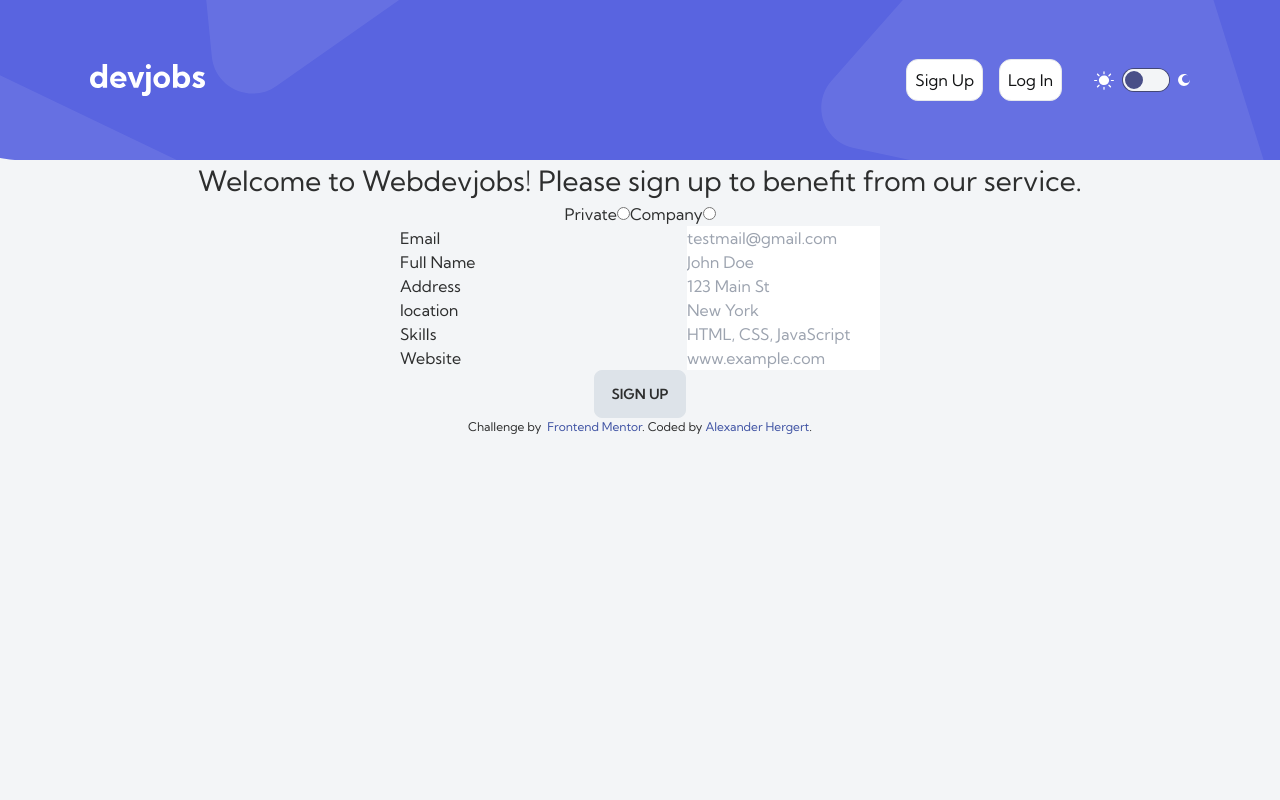
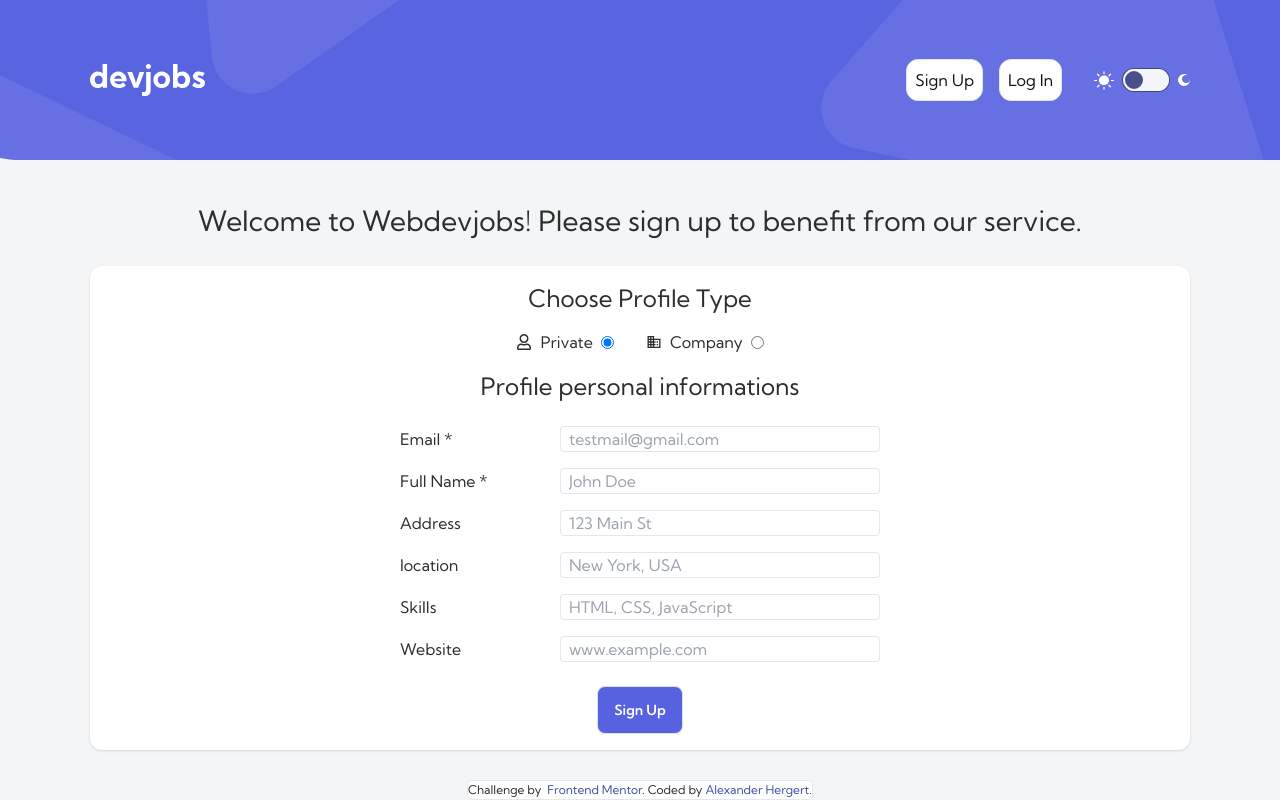
Before and after one commit to alexander-hergert/devjobs-web-app, a React (Vite) app in the folder frontend/: page /signup in a window 1280 px wide. Built offline with nearby package versions, Linux system fonts and the light colour scheme.

Commit message:
Style SignUp page and implement validation.

```diff
--- a/frontend/src/components/Footer.jsx
+++ b/frontend/src/components/Footer.jsx
@@ -2,7 +2,7 @@ import React from "react";
 
 const Footer = () => {
   return (
-    <footer>
+    <footer className="fixed bottom-0 left-[50%] translate-x-[-50%] bg-neutral border rounded">
       <p className="attribution">
         Challenge by &nbsp;
         <a href="https://www.frontendmentor.io?ref=challenge" target="_blank">
--- a/frontend/src/pages/SignUpPage.jsx
+++ b/frontend/src/pages/SignUpPage.jsx
@@ -5,11 +5,18 @@ import { useNavigate } from "react-router-dom";
 import axios from "axios";
 import { useDispatch } from "react-redux";
 import { setUser } from "../slices/userSlice";
+import { IoMdBusiness } from "react-icons/io";
+import { FaRegUser } from "react-icons/fa";
 
 const SignUpPage = () => {
   const dispatch = useDispatch();
   const navigate = useNavigate();
-  const { register, handleSubmit, watch } = useForm();
+  const {
+    register,
+    handleSubmit,
+    watch,
+    formState: { errors },
+  } = useForm();
   const {
     user,
     isAuthenticated,
@@ -17,6 +24,7 @@ const SignUpPage = () => {
     loginWithPopup,
     getAccessTokenSilently,
   } = useAuth0();
+
   const onSubmit = (data) => {
     console.log(data);
     loginWithPopup();
@@ -50,26 +58,40 @@ const SignUpPage = () => {
   }, [isAuthenticated]);
 
   return (
-    <>
+    <section className="p-4">
       <h1 className="text-center">
         Welcome to Webdevjobs! Please sign up to benefit from our service.
       </h1>
       <form
         action=""
-        className="flex flex-col justify-center items-center m-auto"
+        className="flex flex-col justify-center items-center m-auto bg-neutral
+        max-md:w-[327px] max-md:p-6 md:w-[690px] xl:w-[1100px] shadow rounded-xl"
         onSubmit={handleSubmit(onSubmit)}
       >
-        <div>
-          <label htmlFor="private">Private</label>
+        <h2 className="text-2xl">Choose Profile Type</h2>
+        <div className="flex items-center gap-8">
+          <div className="flex items-center gap-2">
+            <label className="flex items-center gap-2" htmlFor="private">
+              <FaRegUser />
+              Private
+            </label>
             <input
+              aria-label="private"
               type="radio"
               name="role"
               id="private"
               value="private"
               {...register("role")}
+              defaultChecked
             />
-          <label htmlFor="company">Company</label>
+          </div>
+          <div className="flex items-center gap-2">
+            <label className="flex items-center gap-2" htmlFor="company">
+              <IoMdBusiness />
+              Company
+            </label>
             <input
+              aria-label="company"
               type="radio"
               name="role"
               id="company"
@@ -77,29 +99,53 @@ const SignUpPage = () => {
               {...register("role")}
             />
           </div>
-        <div className="w-[30rem] flex justify-between">
-          <label htmlFor="email">Email</label>
+        </div>
+        <h2 className="max-md:text-center text-2xl mt-4">
+          Profile personal informations
+        </h2>
+        <div className="max-md:flex-col gap-2 md:w-[30rem] flex justify-between items-center my-2">
+          <label htmlFor="email">Email *</label>
           <input
+            className="max-md:w-[18rem] w-[20rem] rounded border pl-2"
             type="email"
             name="email"
             id="email"
             placeholder="testmail@gmail.com"
-            {...register("email")}
+            {...register("email", { required: true })}
+            aria-invalid={errors.email ? "true" : "false"}
           />
         </div>
-        <div className="w-[30rem] flex justify-between">
-          <label htmlFor="fullname">Full Name</label>
+        {errors.email?.type === "required" && (
+          <p className="text-red-500" role="alert">
+            Email is required
+          </p>
+        )}
+        <div className="max-md:flex-col gap-2 md:w-[30rem] flex justify-between items-center my-2">
+          <label htmlFor="fullname">Full Name *</label>
           <input
+            className="max-md:w-[18rem] w-[20rem] rounded border pl-2"
             type="text"
             name="fullname"
             id="fullname"
             placeholder="John Doe"
-            {...register("fullname")}
+            {...register("fullname", { required: true, minLength: 3 })}
+            aria-invalid={errors.fullname ? "true" : "false"}
           />
         </div>
-        <div className="w-[30rem] flex justify-between">
+        {errors.fullname?.type === "required" && (
+          <p className="text-red-500" role="alert">
+            Name is required
+          </p>
+        )}
+        {errors.fullname?.type === "minLength" && (
+          <p className="text-red-500" role="alert">
+            Name has to be at least 3 characters long
+          </p>
+        )}
+        <div className="max-md:flex-col gap-2 md:w-[30rem] flex justify-between items-center my-2">
           <label htmlFor="address">Address</label>
           <input
+            className="max-md:w-[18rem] w-[20rem] rounded border pl-2"
             type="text"
             name="address"
             id="address"
@@ -107,19 +153,21 @@ const SignUpPage = () => {
             {...register("address")}
           />
         </div>
-        <div className="w-[30rem] flex justify-between">
+        <div className="max-md:flex-col gap-2 md:w-[30rem] flex justify-between items-center my-2">
           <label htmlFor="location">location</label>
           <input
+            className="max-md:w-[18rem] w-[20rem] rounded border pl-2"
             type="text"
             name="location"
             id="location"
-            placeholder="New York"
+            placeholder="New York, USA"
             {...register("location")}
           />
         </div>
-        <div className="w-[30rem] flex justify-between">
+        <div className="max-md:flex-col gap-2 md:w-[30rem] flex justify-between items-center my-2">
           <label htmlFor="skills">Skills</label>
           <input
+            className="max-md:w-[18rem] w-[20rem] rounded border pl-2"
             type="text"
             name="skills"
             id="skills"
@@ -127,9 +175,10 @@ const SignUpPage = () => {
             {...register("skills")}
           />
         </div>
-        <div className="w-[30rem] flex justify-between">
+        <div className="max-md:flex-col gap-2 md:w-[30rem] flex justify-between items-center my-2">
           <label htmlFor="user_website">Website</label>
           <input
+            className="max-md:w-[18rem] w-[20rem] rounded border pl-2"
             type="text"
             name="user_website"
             id="user_website"
@@ -137,11 +186,14 @@ const SignUpPage = () => {
             {...register("user_website")}
           />
         </div>
-        <button className="btn" onSubmit={handleSubmit(onSubmit)}>
+        <button
+          className="btn my-4 duration-0 capitalize text-white bg-accent"
+          onSubmit={handleSubmit(onSubmit)}
+        >
           Sign Up
         </button>
       </form>
-    </>
+    </section>
   );
 };
 
--- a/frontend/src/styles/index.css
+++ b/frontend/src/styles/index.css
@@ -23,10 +23,12 @@ body {
 
 h1 {
   font-size: 28px;
+  margin: 1.5rem 0;
 }
 
 h2 {
   font-size: 24px;
+  margin: 1rem 0;
 }
 
 h3 {
```
Lines whose indentation alone changed are shown as unchanged.
